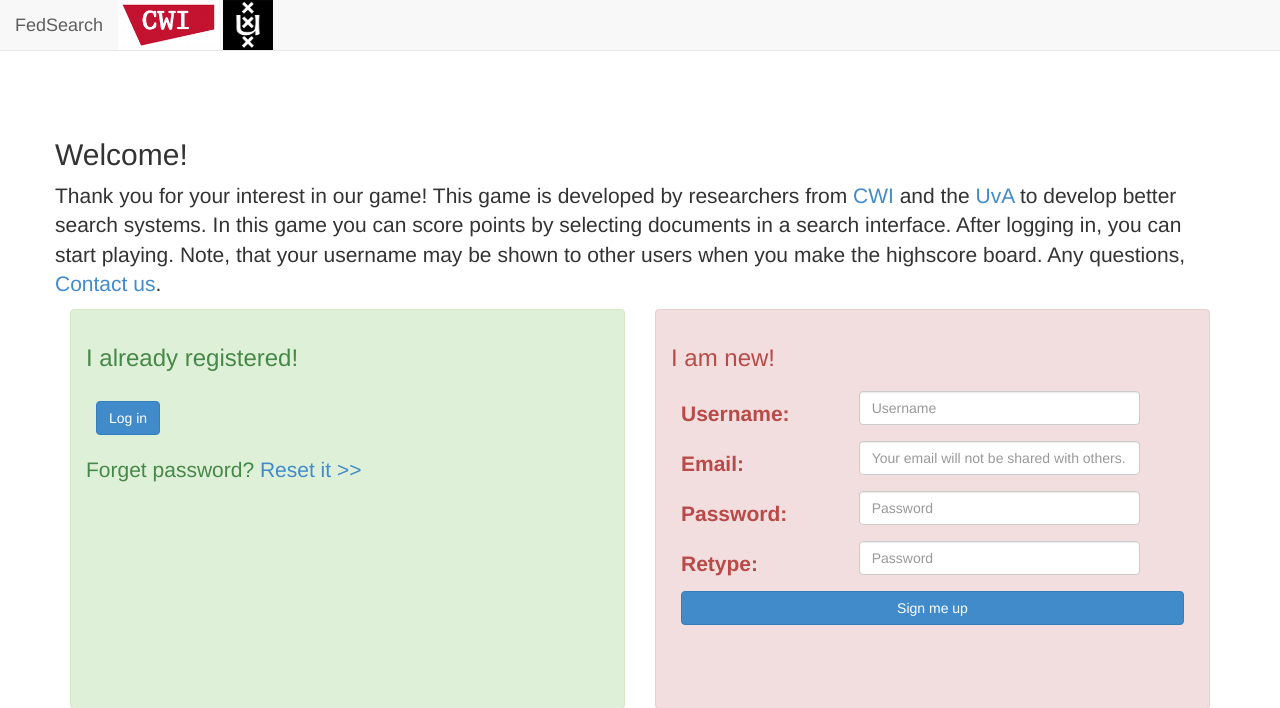
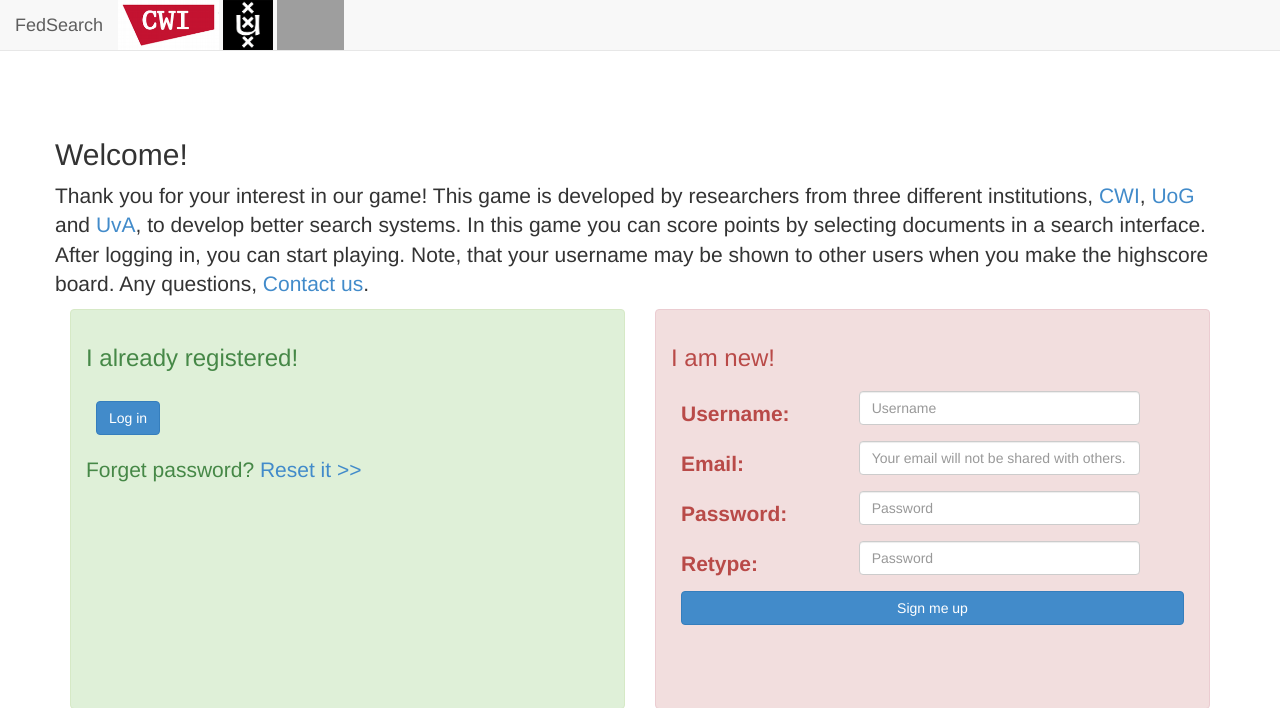
Before and after one commit to jiyinhe/fedweb_ui, a Django app: template fw_userstudy/templates/registration/login.html in a window 1280 px wide. Shown: the top 708 px of the page. Run offline with Django 3.2, Linux system fonts and the light colour scheme; the template is opened without the code that fills it, so the values that code supplies are empty; parts of the project's set-up code (start-up, migrations or seed data) failed here and were passed over; some libraries are stand-ins or nearby versions; grey boxes are pictures that could not be loaded.

Commit message:
added UoG logo and d attribution

```diff
--- a/fw_userstudy/templates/fw_base.html
+++ b/fw_userstudy/templates/fw_base.html
@@ -66,6 +66,7 @@
 	<a class="navbar-brand">FedSearch</a>
 	<img src="{% static "img/cwi_logo.png" %}" height="50"/>
 	<img src="{% static "img/uvalogo.png" %}" height="50"/>
+	<img src="{% static "img/uog_logo.png" %}" height="50"/>
 	{% if user.is_authenticated %}
 	<div class="navbar-right">
 	<p class="navbar-text">
--- a/fw_userstudy/templates/registration/login.html
+++ b/fw_userstudy/templates/registration/login.html
@@ -13,12 +13,16 @@
 
 	<h2>Welcome!</h2>
 	<p>
-        Thank you for your interest in our game! This game is developed by
-        researchers from <a href="http://www.cwi.nl/">CWI</a> and the <a href="http://www.uva.nl/en/home">UvA</a> to
-        develop better search systems. In this game you can score points by
-        selecting documents in a search interface. After logging in, you can
-        start playing. Note, that your username may be shown to other users
-        when you make the highscore board. Any questions, <a href="mailto:j.he@cwi.nl,m.m.bron@uva.nl">Contact us</a>.
+		Thank you for your interest in our game! This game is
+developed by researchers from three different institutions, <a
+href="http://www.cwi.nl/">CWI</a>, <a
+href="http://www.gla.ac.uk/">UoG</a> and <a
+href="http://www.uva.nl/en/home">UvA</a>, to develop better search
+		systems. In this game you can score points by selecting documents in a
+		search interface. After logging in, you can start playing. Note, that
+		your username may be shown to other users when you make the highscore
+		board. Any questions, <a
+		href="mailto:j.he@cwi.nl,m.m.bron@uva.nl">Contact us</a>.
 	</p>
 
 	<div class="col-md-6">
```
Also changed, not shown: fw_userstudy/static/img/uog_logo.jpg (added), 1 other file.
